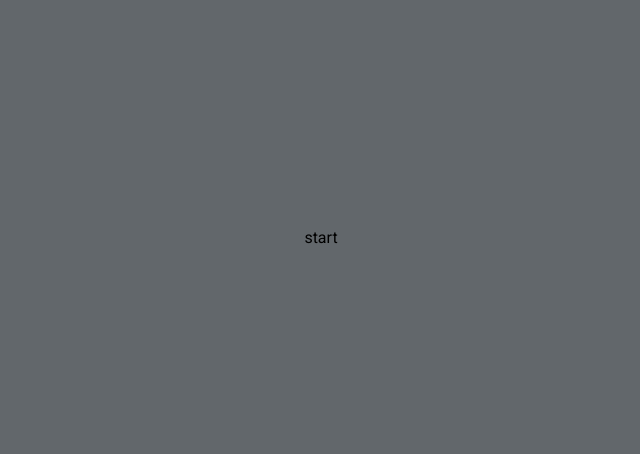
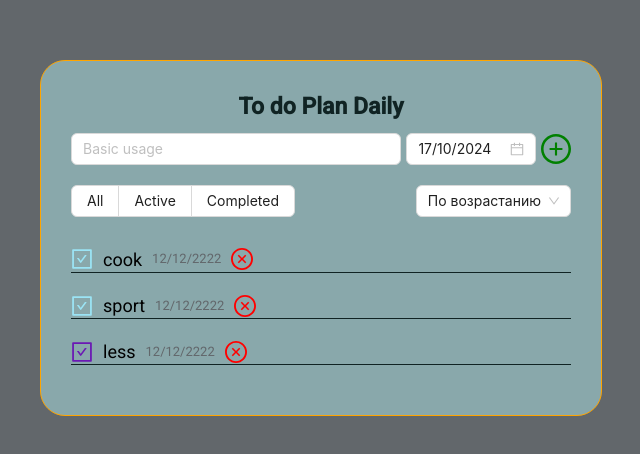
Before and after one commit to linikitaa/todo-DailyPl, a React (Vite) app: page / in a window 1280 px wide. Shown: the part 162-616 px from the top of the page, without its empty margins (319-959 px from the left). Built offline with nearby package versions, Linux system fonts and the light colour scheme.

Commit message:
- Added functionality for date management, adding, and removing tasks. - Created Filtered component for selecting task status (all, active, completed). - Added state for tracking the currently selected task status. - Implemented task filtering based on the selected status before rendering.

```diff
--- a/package.json
+++ b/package.json
@@ -10,6 +10,8 @@
     "preview": "vite preview"
   },
   "dependencies": {
+    "@ant-design/icons": "^5.5.1",
+    "antd": "^5.21.4",
     "react": "^18.3.1",
     "react-dom": "^18.3.1"
   },
@@ -22,6 +24,7 @@
     "eslint-plugin-react-hooks": "^5.1.0-rc.0",
     "eslint-plugin-react-refresh": "^0.4.12",
     "globals": "^15.9.0",
+    "prettier": "^3.3.3",
     "sass": "^1.80.1",
     "typescript": "^5.5.3",
     "typescript-eslint": "^8.7.0",
--- a/src/views/App/index.module.scss
+++ b/src/views/App/index.module.scss
@@ -0,0 +1,49 @@
+.todoWrap {
+  border: 1px solid orange;
+  border-radius: 25px;
+  padding: 30px;
+  background-color: #89a8ab;
+
+  min-width: 500px;
+}
+.title {
+  text-align: center;
+  font-weight: bold;
+  font-size: 23px;
+  color: #102323;
+  margin-bottom: 10px;
+}
+.add {
+  display: flex;
+  align-items: center;
+  gap: 5px;
+
+  margin-bottom: 20px;
+}
+.filterSort {
+  display: flex;
+  justify-content: space-between;
+  align-items: center;
+  gap: 5px;
+
+  margin-bottom: 30px;
+}
+
+.tasks {
+  display: flex;
+  flex-direction: column;
+}
+.task{
+  font-size: 18px;
+  border-bottom: 1px solid #102323;
+
+  display: flex;
+  align-items: center;
+  gap: 10px;
+  margin-bottom: 20px;
+}
+
+.date {
+  font-size: 13px;
+  color: #62676b;
+}
--- a/src/views/App/index.tsx
+++ b/src/views/App/index.tsx
@@ -1,11 +1,94 @@
+import s from "./index.module.scss";
+import Input from "antd/lib/input";
+import DatePicker from "antd/lib/date-picker";
+import dayjs, { Dayjs } from "dayjs";
+import { CheckSquareOutlined, CloseCircleOutlined, PlusCircleOutlined } from "@ant-design/icons";
+import Select from "antd/lib/select";
+import { ChangeEvent, useState } from "react";
+import { Filtered } from "../components/filtered.tsx";
+
+export type Status = "all" | "active" | "completed";
+export type Task = {
+  id: number;
+  title: string;
+  date: string;
+  status: Status;
+};
+
+const dateFormatList = ["DD/MM/YYYY", "DD/MM/YY", "DD-MM-YYYY", "DD-MM-YY"];
 
 function App() {
+  const [selectedDate, setSelectedDate] = useState<Dayjs | null>(dayjs());
+  const [task, setTask] = useState<Task[]>([
+    { id: 1, status: "active", title: "cook", date: "12/12/2222" },
+    { id: 2, status: "active", title: "sport", date: "12/12/2222" },
+    { id: 3, status: "completed", title: "less", date: "12/12/2222" },
+  ]);
+  let [title, setTitle] = useState("");
+  const addTaskHandler = () => {
+    if (title.trim() !== "" && selectedDate) {
+      setTask([...task, { id: 4, title: title, status: "active", date: selectedDate.format("DD/MM/YY") }]);
+      setTitle("");
+    }
+  };
+  const onChangeHandler = (e: ChangeEvent<HTMLInputElement>) => {
+    setTitle(e.currentTarget.value);
+  };
 
-    return (
-        <>
-            start
-        </>
-    )
+  const removeTaskHandler = (taskId: number) => {
+    setTask(task.filter((el) => el.id !== taskId));
+  };
+
+  const onChangeDateHandler = (date: Dayjs | null) => {
+    setSelectedDate(date);
+  };
+  return (
+    <>
+      <main className={s.todoWrap}>
+        <h1 className={s.title}>To do Plan Daily</h1>
+        <div className={s.add}>
+          <Input style={{ maxWidth: "67%" }} placeholder="Basic usage" value={title} onChange={onChangeHandler} />
+          <DatePicker
+            onChange={onChangeDateHandler}
+            defaultValue={dayjs(dayjs(), dateFormatList[0])}
+            format={dateFormatList}
+          />
+          <PlusCircleOutlined
+            onClick={addTaskHandler}
+            style={{ color: "green", fontSize: "30px", cursor: "pointer" }}
+          />
+        </div>
+        <div className={s.filterSort}>
+          <Filtered task={task} />
+          <Select onChange={() => {}} defaultValue={"По возрастанию"}>
+            <Select.Option value="top">По возрастанию</Select.Option>
+            <Select.Option value="down">По убыванию</Select.Option>
+          </Select>
+        </div>
+        <div className={s.tasks}>
+          {task.map((el) => {
+            return (
+              <div className={s.task} key={el.id}>
+                <CheckSquareOutlined
+                  style={{
+                    color: el.status === "active" || el.status === "all" ? "#9be4f5" : "#6b19b4",
+                    fontSize: "22px",
+                    cursor: "pointer",
+                  }}
+                />
+                {el.title}
+                <span className={s.date}>{el.date}</span>
+                <CloseCircleOutlined
+                  onClick={() => removeTaskHandler(el.id)}
+                  style={{ color: "red", fontSize: "22px", cursor: "pointer" }}
+                />
+              </div>
+            );
+          })}
+        </div>
+      </main>
+    </>
+  );
 }
 
-export default App
+export default App;
--- /dev/null
+++ b/src/views/components/filtered.tsx
@@ -0,0 +1,32 @@
+import { ConfigProviderProps, Radio, RadioChangeEvent } from "antd";
+import { useState } from "react";
+import { Status, Task } from "../App";
+
+type SizeType = ConfigProviderProps["componentSize"];
+
+type Props = {
+  status: Status;
+  onStatusChange: (status: Status) => void;
+};
+export const Filtered = ({ status, onStatusChange }: Props) => {
+  const [size, setSize] = useState<SizeType>("middle");
+  const [selectedValue, setSelectedValue] = useState<string>("All");
+  const handleStatusChange = (e: RadioChangeEvent) => {
+    const newStatus = e.target.value as Status;
+    onStatusChange(newStatus);
+  };
+
+  return (
+    <Radio.Group value={size} onChange={handleStatusChange}>
+      <Radio.Button onChange={() => setSelectedValue("All")} n value="All">
+        All
+      </Radio.Button>
+      <Radio.Button onChange={() => setSelectedValue("Active")} value="Active">
+        Active
+      </Radio.Button>
+      <Radio.Button onChange={() => setSelectedValue("Completed")} value="Completed">
+        Completed
+      </Radio.Button>
+    </Radio.Group>
+  );
+};
--- a/tsconfig.app.json
+++ b/tsconfig.app.json
@@ -5,6 +5,7 @@
     "lib": ["ES2020", "DOM", "DOM.Iterable"],
     "module": "ESNext",
     "skipLibCheck": true,
+    "esModuleInterop": true,
 
     /* Bundler mode */
     "moduleResolution": "bundler",
```
Also changed, not shown: 1 other file (tests, documents, lock files or other folders).
